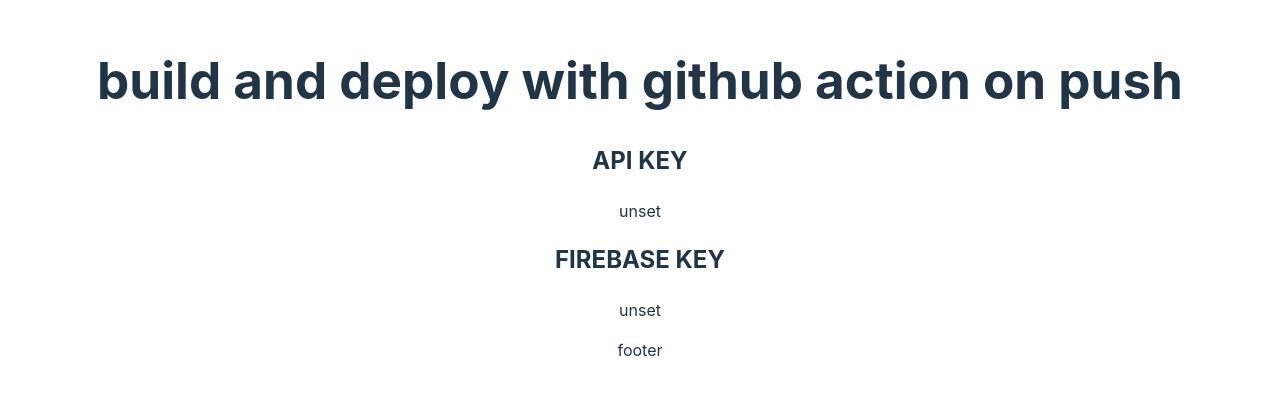
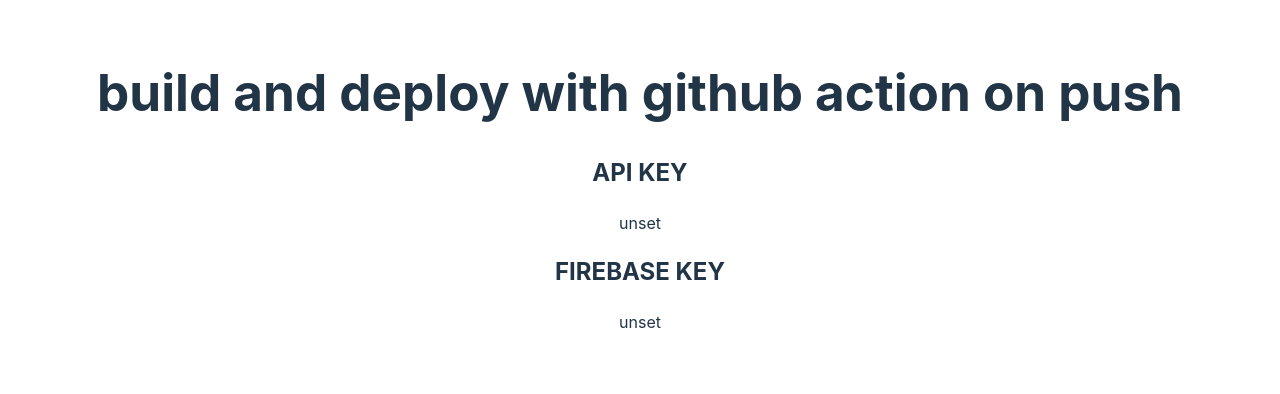
Before and after one commit to vimtage1/deploy-tutorial, a React (Vite) app: page / in a window 1280 px wide. Shown: the part 210-604 px from the top of the page. Built offline with nearby package versions, Linux system fonts and the light colour scheme; no server answers.

Commit message:
removing footer

```diff
--- a/src/App.tsx
+++ b/src/App.tsx
@@ -12,8 +12,6 @@
 
       <h2>FIREBASE KEY</h2>
       <p>{import.meta.env.VITE_FIREBASE_KEY}</p>
-
-      <div>footer</div>
     </>
   )
 }
```
